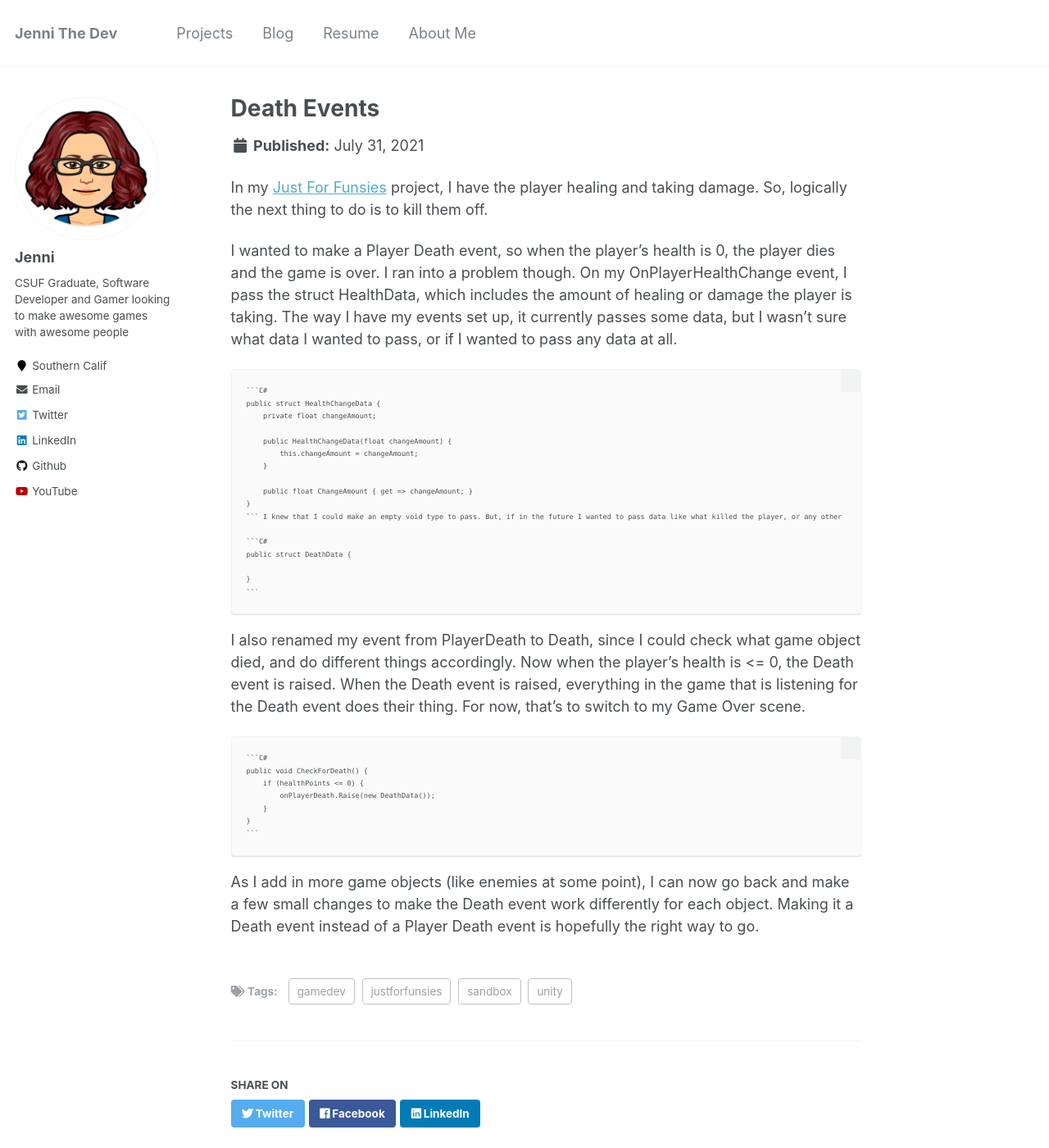
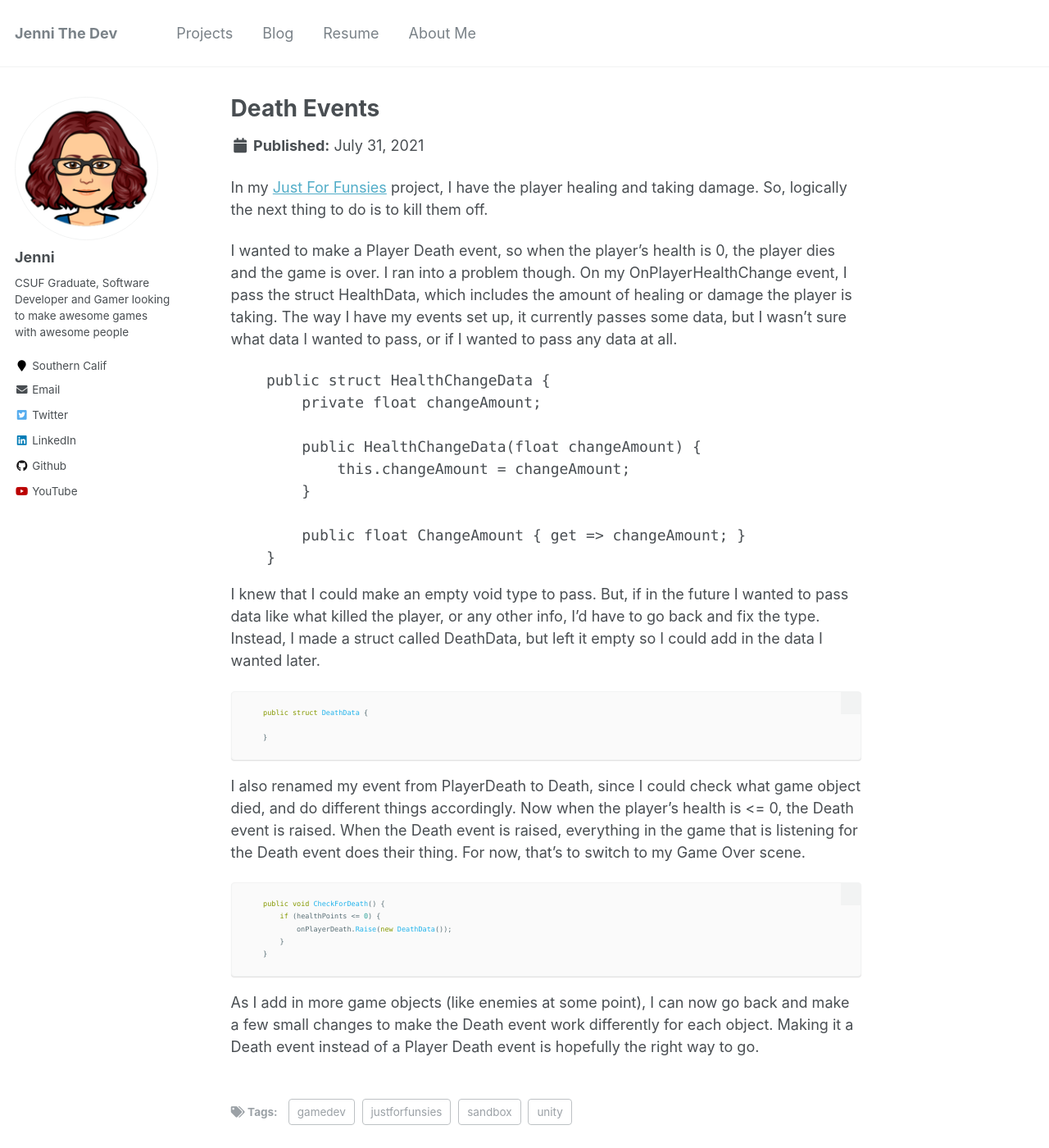
Before and after one commit to JenniTheDev/jennithedev.github.io, a Jekyll site: the page built from _posts/2021-07-31-deathevent.md, in a window 1280 px wide and 1400 px high. Shown: the whole window at 82% size. Built offline with Jekyll 4.4.1, drawn with Linux system fonts in a browser that asks for light colours; comment, search, counter and statistics services are not loaded.

Commit message:
Fixing death event code formating

````diff
--- a/_posts/2021-07-31-deathevent.md
+++ b/_posts/2021-07-31-deathevent.md
@@ -14,7 +14,7 @@
 
 I wanted to make a Player Death event, so when the player’s health is 0, the player dies and the game is over. I ran into a problem though. On my OnPlayerHealthChange event, I pass the struct HealthData, which includes the amount of healing or damage the player is taking. The way I have my events set up, it currently passes some data, but I wasn’t sure what data I wanted to pass, or if I wanted to pass any data at all.
 
-    ```C#
+```C#
     public struct HealthChangeData {
         private float changeAmount;
 
@@ -24,23 +24,24 @@
 
         public float ChangeAmount { get => changeAmount; }
     }
-    ```
+```
+
 I knew that I could make an empty void type to pass. But, if in the future I wanted to pass data like what killed the player, or any other info, I’d have to go back and fix the type. Instead, I made a struct called DeathData, but left it empty so I could add in the data I wanted later.
 
-    ```C#
+```c#
     public struct DeathData {
 
     }
-    ```
+```
 
 I also renamed my event from PlayerDeath to Death, since I could check what game object died, and do different things accordingly. Now when the player’s health is <= 0, the Death event is raised. When the Death event is raised, everything in the game that is listening for the Death event does their thing. For now, that’s to switch to my Game Over scene.
 
-    ```C#
+```c#
     public void CheckForDeath() {
         if (healthPoints <= 0) {
             onPlayerDeath.Raise(new DeathData());
         }
     }
-    ```
+```
 
 As I add in more game objects (like enemies at some point), I can now go back and make a few small changes to make the Death event work differently for each object. Making it a Death event instead of a Player Death event is hopefully the right way to go.
````
